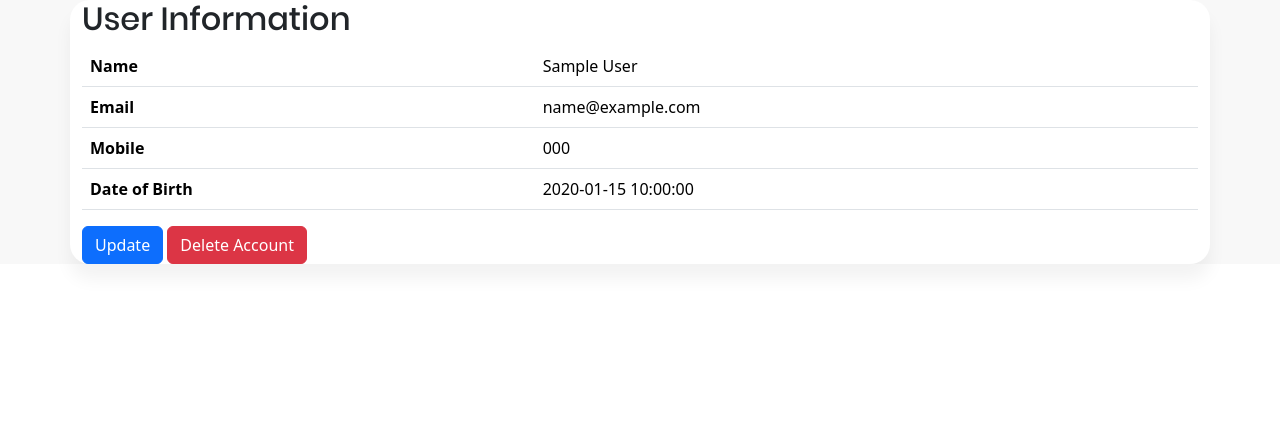
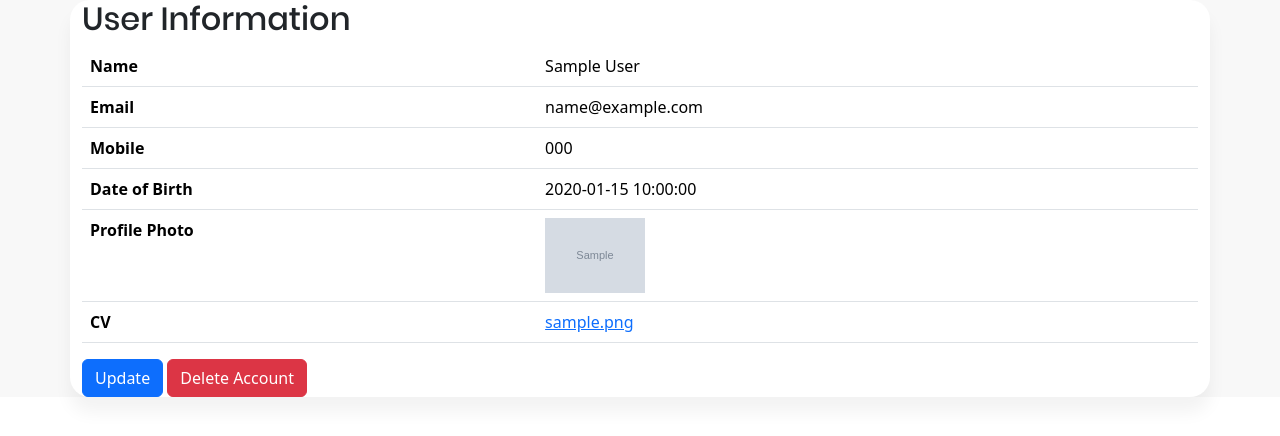
Before and after one commit to SaraSuleiman02/php_tasks, a PHP site: page /php_Advanced_task/home.php in a window 1280 px wide. Shown: the top 436 px of the page. Run offline with PHP 8.4, Linux system fonts and the light colour scheme; the visitor is signed in with stand-in values (Sample User, id 1); tables that the repository leaves empty or names only in its code hold one stand-in row (values such as "Sample post"); grey boxes marked "Sample" are stand-in pictures.

Commit message:
Modify Files

```diff
--- a/php_Advanced_task/home.php
+++ b/php_Advanced_task/home.php
@@ -1,5 +1,5 @@
 <?php
-if (!session_start()){
+if (!session_start()) {
     session_start();
 }
 
@@ -49,6 +49,22 @@ $user = $stmt->fetch();
                     <th>Date of Birth</th>
                     <td><?= htmlspecialchars($user['date_of_birth']) ?></td>
                 </tr>
+                <tr>
+                    <th>Profile Photo</th>
+                    <td><?php if (!empty($user['profile_image'])): ?>
+                            <img src="uploads/<?= htmlspecialchars($user['profile_image']) ?>" alt="Profile Image" class="profile-img" width="100px">
+                        <?php else: ?>
+                            <img src="uploads/default.jpg" alt="Default Image" class="profile-img">
+                        <?php endif; ?>
+                    </td>
+                </tr>
+                <tr>
+                    <th>CV</th>
+                    <td> <?php if (!empty($user['cv_file'])): ?>
+                            <a href="uploads/<?= htmlspecialchars($user['cv_file']) ?>" target="_blank"><?= htmlspecialchars($user['cv_file']) ?></a>
+                        <?php endif; ?>
+                    </td>
+                </tr>
             </table>
             <a href="update.php" class="btn btn-primary">Update</a>
             <a href="delete.php" class="btn btn-danger">Delete Account</a>
```
